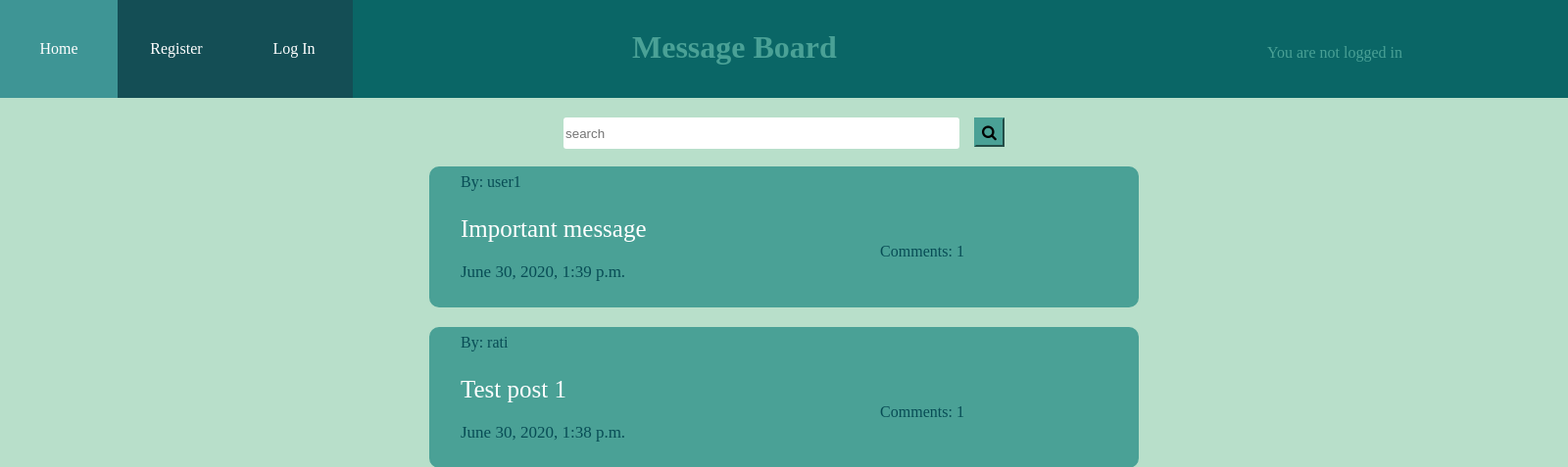
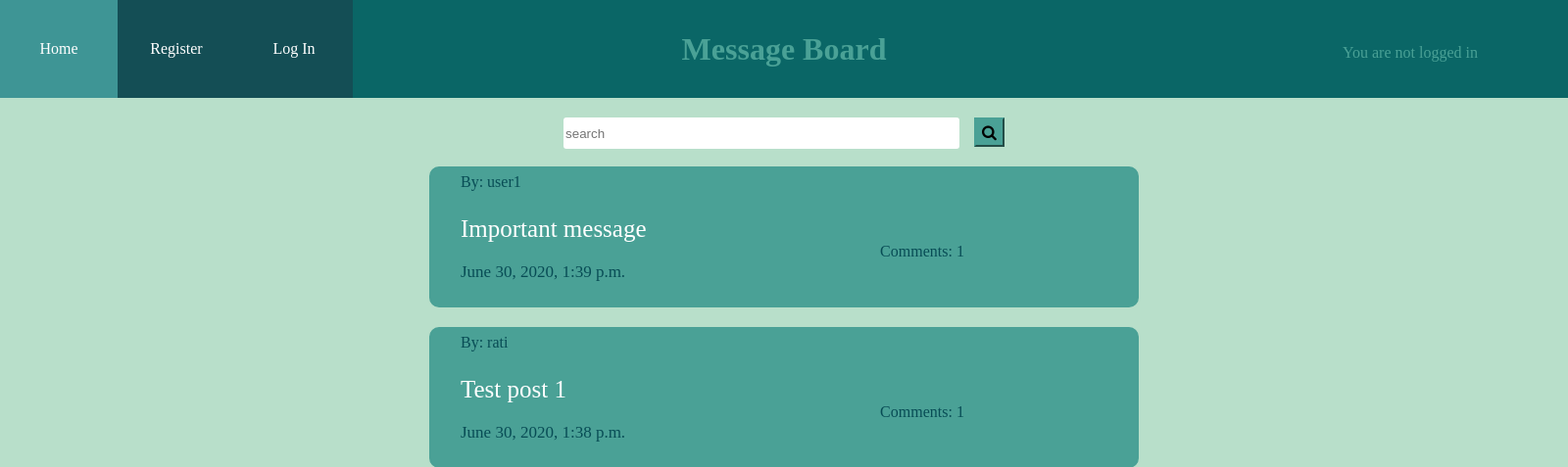
Before and after one commit to Rati1324/Django, a Django app: page / in a window 1600 px wide. Shown: the top 477 px of the page at 98% size. Run offline with Django 3.2, Linux system fonts and the light colour scheme; data comes from the database, SQL or seed files in the repository; both versions use the stored data as it was after the commit.

Commit message:
final1.4

```diff
--- a/message_board/homepage/static/homepage/mainstyles.css
+++ b/message_board/homepage/static/homepage/mainstyles.css
@@ -15,7 +15,7 @@ a{
 nav{
     display:flex;
     flex-direction:row;
-
+    position:absolute
 }
 
 a div{
@@ -34,6 +34,8 @@ a div:hover{
 body{background-color: rgba(94, 184, 136, 0.438);}
 
 .head{
+
+    position:relative;
     height:100px;
     width:100%;
     background-color: rgb(10, 102, 102);
@@ -41,36 +43,36 @@ body{background-color: rgba(94, 184, 136, 0.438);}
     display:flex;
     flex-direction:row;
 
-
 }
 
 .container{
-    float:right;
-    display:flex;
+    text-align:center;
+    border:1px solid;
+
     height:400px;
-    width:83em;
-    margin:auto;
-    flex-direction:row;
+    width:100em;
+
+
 }
 
 h1{
     margin-top:30px;
-    width:280px;
-    margin-left:285px;
+    margin:auto;
 }
 
 
 .status{
-    margin-left:400px;
+    position:absolute;
+    right:80px;
     margin-top:10px;
     height:1em;
     color:rgb(75, 218, 194);
-
 }
 
 .status1{
-    margin-top:45px;
-    margin-left:23em;
+    position:absolute;
+    right:0px;
+    top:45px;
     width:230px;
 }
 
--- a/message_board/homepage/static/homepage/post.css
+++ b/message_board/homepage/static/homepage/post.css
@@ -56,7 +56,7 @@ body{background-color: rgba(94, 184, 136, 0.438);}
 
 
 .body2{
-    margin-left:20px
+    margin-left:5px
 }
 
 .date2{
--- a/message_board/main.html
+++ b/message_board/main.html
@@ -10,12 +10,7 @@
         <meta name="viewport" content="width=device-width, initial-scale=1, shrink-to-fit=no">
 
     </head>
-    <style>
-        {% if user.is_authenticated %}
-            h1{margin-left:390px;}
 
-        {% endif %}
-    </style>
     <body>
        <div class="maincontainer">
             <div class="head">
@@ -26,18 +21,16 @@
                         <a href="/create_post"><div>Create Post</div></a>
                     </nav>
 
-                    <div class="container">
-                            <h1>Message Board</h1>
 
-                            <div class="status"> You are logged in as:
+                    <h1>Message Board</h1>
+
+                    <div class="status"> You are logged in as:
                                 <div class="username"> {{ user.username }} </div>
                                     <form class="logout" action="/account/logout/" method="post">
                                     {% csrf_token %}
                                     <button class="button2" type="submit">Log Out</button>
                                 </form>
-                            </div>
                     </div>
-
                 {% else %}
                     <nav>
                         <a href="http://127.0.0.1:8000/" ><div>Home</div></a>
@@ -46,11 +39,11 @@
 
                     </nav>
 
-                    <div class="container">
-                        <h1>Message Board</h1>
-                        <div class="status1">You are not logged in </div>
 
-                    </div>
+                    <h1>Message Board</h1>
+                    <div class="status1">You are not logged in </div>
+
+
 
                 {% endif %}
 
```
Also changed, not shown: message_board/db.sqlite3.
